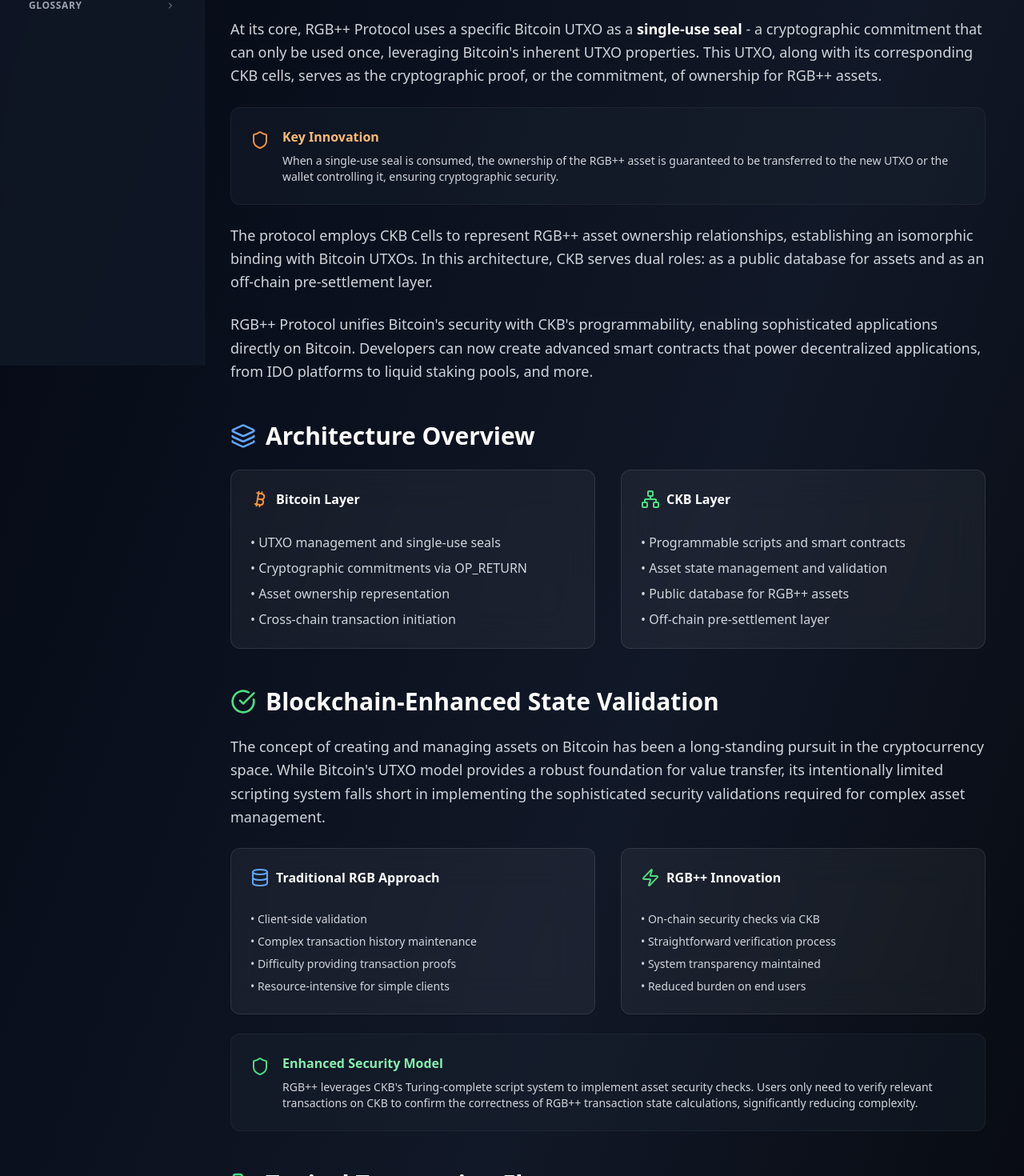
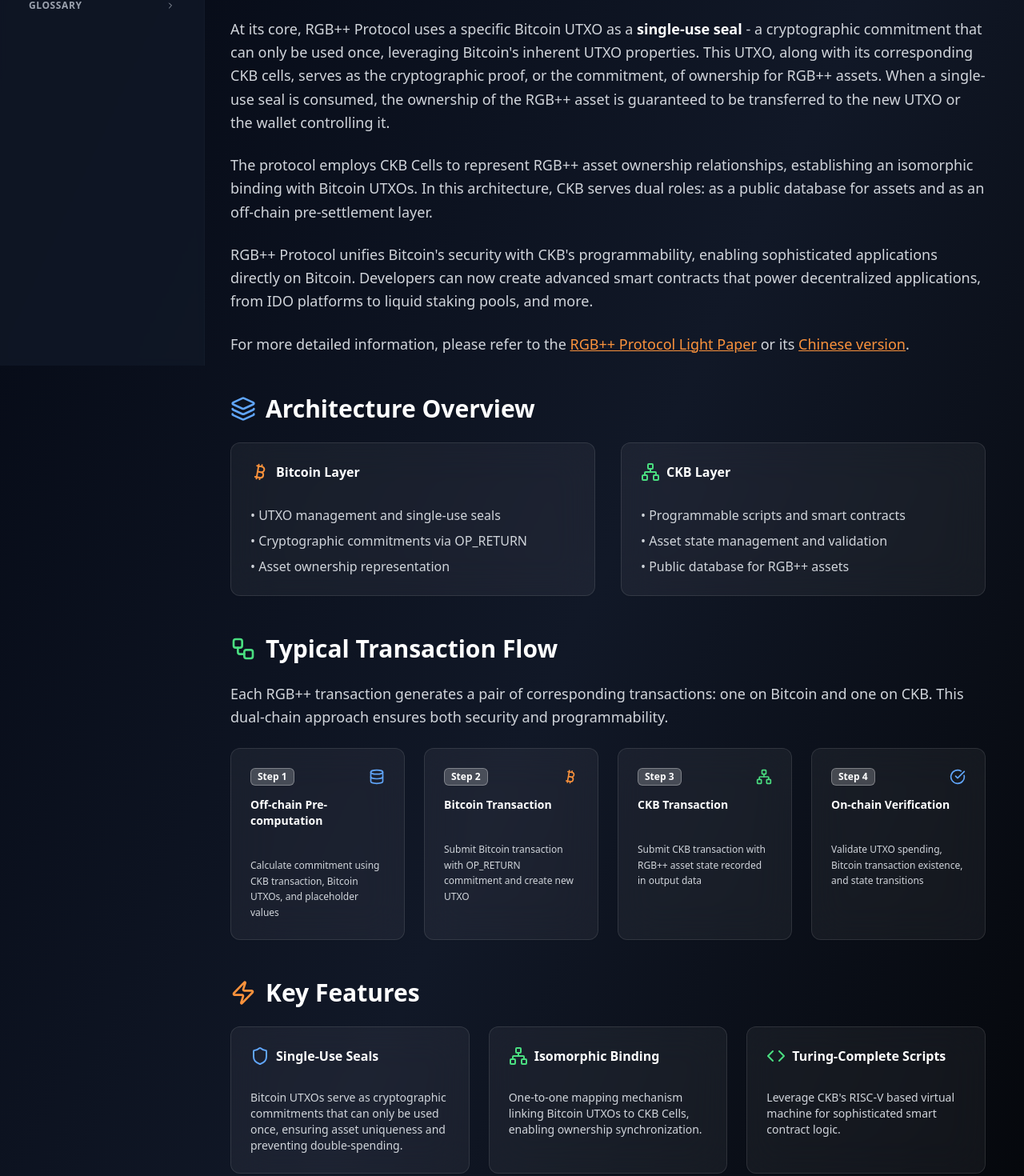
Before and after one commit to RGBPlusPlus/rgbpp-website, a Next.js app: page /docs/introduction in a window 1280 px wide. Shown: the part 419-1889 px from the top of the page at 80% size. Built offline with nearby package versions, Linux system fonts and the light colour scheme.

Commit message:
refactor: simplify introduction page and add protocol references

```diff
--- a/app/docs/introduction/page.tsx
+++ b/app/docs/introduction/page.tsx
@@ -11,7 +11,7 @@
   return (
     <DocLayout
       title="Introduction"
-      description="Learn about RGB++ Protocol, the revolutionary technology that unifies Bitcoin's security with CKB's programmability through isomorphic binding."
+      description="Learn about RGB++ Protocol, the revolutionary technology that unifies Bitcoin's security with CKB's programmability."
     >
       <div className="space-y-12">
         {/* What is RGB++? */}
@@ -31,21 +31,8 @@
               At its core, RGB++ Protocol uses a specific Bitcoin UTXO as a <strong className="text-white">single-use seal</strong> -
               a cryptographic commitment that can only be used once, leveraging Bitcoin's inherent UTXO properties.
               This UTXO, along with its corresponding CKB cells, serves as the cryptographic proof, or the commitment,
-              of ownership for RGB++ assets.
+              of ownership for RGB++ assets. When a single-use seal is consumed, the ownership of the RGB++ asset is guaranteed to be transferred to the new UTXO or the wallet controlling it.
             </p>
-
-            <div className="bg-gray-800/30 p-6 rounded-xl border border-gray-700/30">
-              <div className="flex items-start space-x-4">
-                <Shield className="h-6 w-6 text-orange-400 flex-shrink-0 mt-1" />
-                <div>
-                  <h4 className="font-semibold text-orange-300 mb-2">Key Innovation</h4>
-                  <p className="text-gray-300 text-sm">
-                    When a single-use seal is consumed, the ownership of the RGB++ asset is guaranteed to be
-                    transferred to the new UTXO or the wallet controlling it, ensuring cryptographic security.
-                  </p>
-                </div>
-              </div>
-            </div>
 
             <p className="text-gray-300 text-lg leading-relaxed">
               The protocol employs CKB Cells to represent RGB++ asset ownership relationships, establishing an
@@ -57,6 +44,28 @@
               RGB++ Protocol unifies Bitcoin's security with CKB's programmability, enabling sophisticated
               applications directly on Bitcoin. Developers can now create advanced smart contracts that power
               decentralized applications, from IDO platforms to liquid staking pools, and more.
+            </p>
+
+            <p className="text-gray-300 text-lg leading-relaxed">
+              For more detailed information, please refer to the{' '}
+              <a
+                href="https://talk.nervos.org/t/rgb-protocol-light-paper-translation/7790"
+                target="_blank"
+                rel="noopener noreferrer"
+                className="text-orange-400 hover:text-orange-300 underline"
+              >
+                RGB++ Protocol Light Paper
+              </a>{' '}
+              or its{' '}
+              <a
+                href="https://talk.nervos.org/t/rgb-protocol-light-paper/7733"
+                target="_blank"
+                rel="noopener noreferrer"
+                className="text-orange-400 hover:text-orange-300 underline"
+              >
+                Chinese version
+              </a>
+              .
             </p>
           </div>
         </section>
@@ -81,7 +90,6 @@
                   <li>• UTXO management and single-use seals</li>
                   <li>• Cryptographic commitments via OP_RETURN</li>
                   <li>• Asset ownership representation</li>
-                  <li>• Cross-chain transaction initiation</li>
                 </ul>
               </CardContent>
             </Card>
@@ -98,78 +106,12 @@
                   <li>• Programmable scripts and smart contracts</li>
                   <li>• Asset state management and validation</li>
                   <li>• Public database for RGB++ assets</li>
-                  <li>• Off-chain pre-settlement layer</li>
                 </ul>
               </CardContent>
             </Card>
           </div>
         </section>
 
-        {/* Blockchain-Enhanced State Validation */}
-        <section>
-          <h2 className="text-3xl font-bold text-white mb-6 flex items-center">
-            <CheckCircle className="h-8 w-8 mr-3 text-green-400" />
-            Blockchain-Enhanced State Validation
-          </h2>
-          <div className="space-y-6">
-            <p className="text-gray-300 text-lg leading-relaxed">
-              The concept of creating and managing assets on Bitcoin has been a long-standing pursuit in the
-              cryptocurrency space. While Bitcoin's UTXO model provides a robust foundation for value transfer,
-              its intentionally limited scripting system falls short in implementing the sophisticated security
-              validations required for complex asset management.
-            </p>
-
-            <div className="grid md:grid-cols-2 gap-8">
-              <Card className="bg-white/5 backdrop-blur-xl border-white/10">
-                <CardHeader>
-                  <CardTitle className="flex items-center text-white">
-                    <Database className="h-6 w-6 mr-2 text-blue-400" />
-                    Traditional RGB Approach
-                  </CardTitle>
-                </CardHeader>
-                <CardContent>
-                  <ul className="space-y-2 text-gray-300 text-sm">
-                    <li>• Client-side validation</li>
-                    <li>• Complex transaction history maintenance</li>
-                    <li>• Difficulty providing transaction proofs</li>
-                    <li>• Resource-intensive for simple clients</li>
-                  </ul>
-                </CardContent>
-              </Card>
-
-              <Card className="bg-white/5 backdrop-blur-xl border-white/10">
-                <CardHeader>
-                  <CardTitle className="flex items-center text-white">
-                    <Zap className="h-6 w-6 mr-2 text-green-400" />
-                    RGB++ Innovation
-                  </CardTitle>
-                </CardHeader>
-                <CardContent>
-                  <ul className="space-y-2 text-gray-300 text-sm">
-                    <li>• On-chain security checks via CKB</li>
-                    <li>• Straightforward verification process</li>
-                    <li>• System transparency maintained</li>
-                    <li>• Reduced burden on end users</li>
-                  </ul>
-                </CardContent>
-              </Card>
-            </div>
-
-            <div className="bg-gray-800/30 p-6 rounded-xl border border-gray-700/30">
-              <div className="flex items-start space-x-4">
-                <Shield className="h-6 w-6 text-green-400 flex-shrink-0 mt-1" />
-                <div>
-                  <h4 className="font-semibold text-green-300 mb-2">Enhanced Security Model</h4>
-                  <p className="text-gray-300 text-sm">
-                    RGB++ leverages CKB's Turing-complete script system to implement asset security checks.
-                    Users only need to verify relevant transactions on CKB to confirm the correctness of
-                    RGB++ transaction state calculations, significantly reducing complexity.
-                  </p>
-                </div>
-              </div>
-            </div>
-          </div>
-        </section>
 
         {/* Typical Transaction Flow */}
         <section>
@@ -229,18 +171,7 @@
               ))}
             </div>
 
-            <div className="bg-gray-800/30 p-6 rounded-xl border border-gray-700/30">
-              <div className="flex items-start space-x-4">
-                <Lock className="h-6 w-6 text-blue-400 flex-shrink-0 mt-1" />
-                <div>
-                  <h4 className="font-semibold text-blue-300 mb-2">Isomorphic Binding</h4>
-                  <p className="text-gray-300 text-sm">
-                    The commitment formula: <code className="bg-black/20 px-2 py-1 rounded text-xs">commitment = hash(CKB_TX_B | btc_utxo#1 | btc_utxo#2)</code>
-                    <br />This establishes a secure binding between Bitcoin UTXOs and CKB cells through RGB++ Script arguments.
-                  </p>
-                </div>
-              </div>
-            </div>
+
           </div>
         </section>
 
@@ -325,10 +256,6 @@
                   </li>
                   <li className="flex items-start space-x-3">
                     <div className="w-2 h-2 bg-green-400 rounded-full mt-2 flex-shrink-0"></div>
-                    <span>Robust P2P Network infrastructure</span>
-                  </li>
-                  <li className="flex items-start space-x-3">
-                    <div className="w-2 h-2 bg-green-400 rounded-full mt-2 flex-shrink-0"></div>
                     <span>Mature Virtual Machines and Contract Languages</span>
                   </li>
                   <li className="flex items-start space-x-3">
@@ -380,6 +307,8 @@
             </Link>
           </div>
         </section>
+
+
       </div>
     </DocLayout>
   )
```
